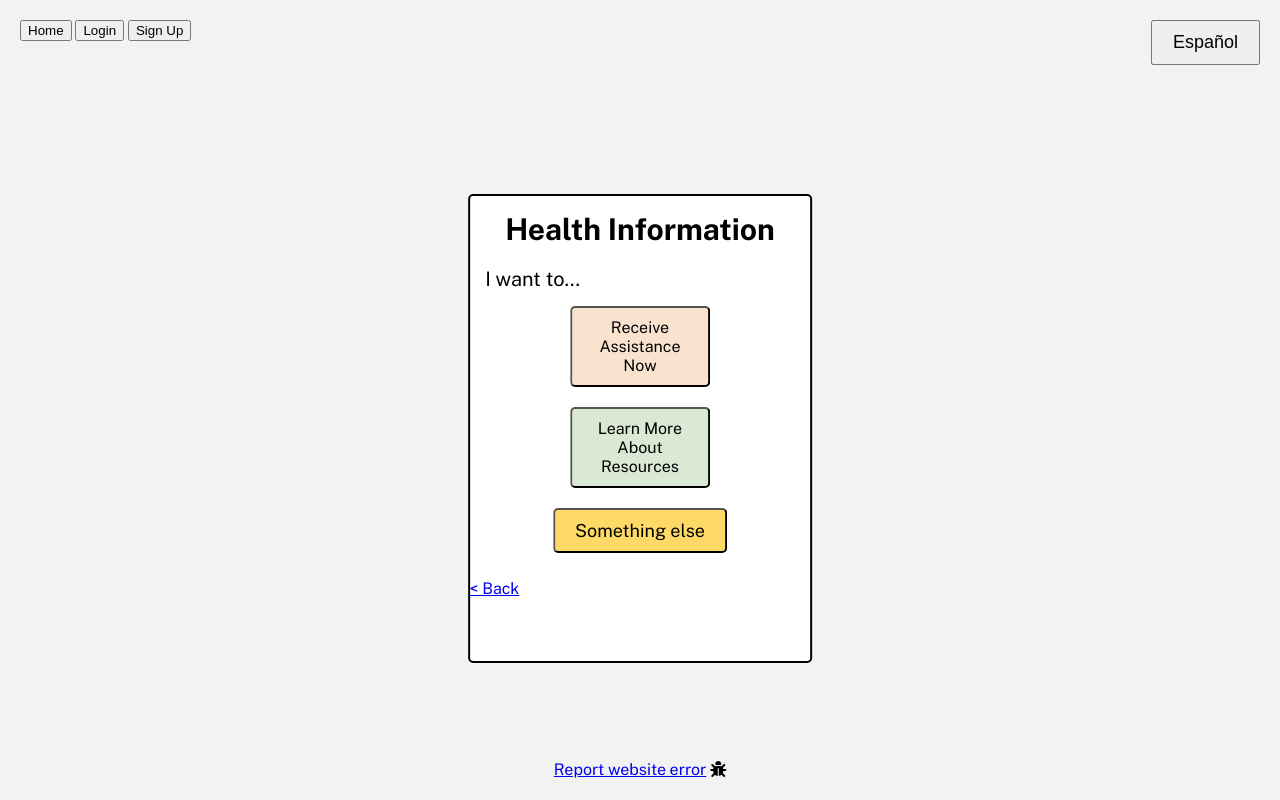
After one commit to uchicago-capp-30320/new-arrivals-chi, a Flask app: page /health in a window 1280 px wide. The commit adds this page. Run offline with Flask 3, Linux system fonts and the light colour scheme.

Commit message:
adapted health page, created template for search

```diff
--- a/new_arrivals_chi/app/main.py
+++ b/new_arrivals_chi/app/main.py
@@ -2,8 +2,8 @@
 Project: new_arrivals_chi
 File name: main.py
 Associated Files:
-    Templates: base.html, home.html, legal.html, profile.html,
-    login.html, info.html
+    Templates: base.html, home.html, legal.html, health.html,
+    health_search.html, profile.html, login.html, info.html
 
 Runs primary flask application for Chicago's new arrivals' portal.
 
@@ -13,8 +13,8 @@ Methods:
     * legal - Route to legal portion of application.
 
 Last updated:
-@Author: Madeleine Roberts @MadeleineKRoberts
-@Date: 04/25/2024
+@Author: Summer Long @Sumslong
+@Date: 05/03/2024
 
 Creation:
 @Author: Summer Long @Sumslong
@@ -70,7 +70,7 @@ def profile():
 def legal():
     """
     Establishes route for the legal page. This route is accessible
-    within the 'legal' button in the navigation bar.
+    within the 'legal' button on the home page.
 
     Returns:
         Renders main legal page.
@@ -78,6 +78,33 @@ def legal():
 
     language = request.args.get("lang", "en")
     return render_template("legal.html", language=language)
+
+
+@main.route("/health")
+def health():
+    """
+    Establishes route for the health page. This route is accessible
+    within the 'health' button on the home page.
+
+    Returns:
+        Renders main health page.
+    """
+
+    language = request.args.get("lang", "en")
+    return render_template("health.html", language=language)
+
+
+@main.route("/health/search")
+def health_search():
+    """
+    Establishes route for the health search page. This route is accessible
+    by selecting 'Receive Assistance Now' on the health page.
+
+    Returns:
+        Renders the health search page.
+    """
+    language = request.args.get("lang", "en")
+    return render_template("health_search.html", language=language)
 
 
 @main.route("/info")
--- a/new_arrivals_chi/app/static/css/main.css
+++ b/new_arrivals_chi/app/static/css/main.css
@@ -107,6 +107,8 @@ title {
     margin-bottom: 20px;
     text-align: center;
     width: 100%;
+    margin-left: 20px;
+    margin-right: 20px;
 }
 
 .box-title {
--- /dev/null
+++ b/new_arrivals_chi/app/templates/health.html
@@ -0,0 +1,40 @@
+<!--
+Project: new_arrivals_chi
+File name: health.html
+Associated Files:
+    base.html, main.py
+
+Landing page for user to navigate through health information.
+
+Creation:
+@Author: Summer Long @sumslong
+@Date: 05/03/2024
+
+Contributors:
+Summer Long @sumslong
+-->
+{% extends "base.html" %}
+
+{% block content %}
+
+    <form action="/health" method="GET">
+        <button type="submit" class="language-button">{{ 'Español' if language == 'en' else 'English' }}</button>
+        <input type="hidden" name="lang" value="{{ 'es' if language == 'en' else 'en' }}">
+    </form>
+    <div class="box">
+        <div class="box-big-title">Health Information</div>
+        <div class="box-title">I want to...</div>
+        <div class="button-container">
+            <button class="button orange" onclick="navigateTo('/health/search', '{{ language }}')">
+                {{ 'Ayudame Ahora' if language == 'es' else 'Receive Assistance Now' }}
+              </button>
+            <button class="button green">Learn More About Resources</button>
+            <button class="yellow-button">Something else</button>
+            <p class="bottom-left">
+                <a href="/">{{ '<    ' if language == 'es' else '< Back' }}</a>
+            </p>
+            <p>
+        </div>
+
+    </div>
+{% endblock %}
--- a/new_arrivals_chi/app/templates/home.html
+++ b/new_arrivals_chi/app/templates/home.html
@@ -23,7 +23,7 @@ Madeleine Roberts @MadeleineKRoberts
     <p>{{ 'Por favor haz click abajo para comenzar:' if language == 'es' else 'Please click below to begin:'}}</p>
     <div class="home-button-container">
         <button class="button button-blue" onclick="navigateTo('/legal', '{{ language }}')">{{ 'Legal' if language == 'es' else 'Legal' }}</button>
-        <button class="button button-yellow" onclick="window.location.href='/health'">{{ 'Salud' if language == 'es' else 'Health' }}</button>
+        <button class="button button-yellow" onclick="navigateTo('/health', '{{ language }}')">{{ 'Salud' if language == 'es' else 'Health' }}</button>
         <button class="button button-green" onclick="window.location.href='/food'">{{ 'Comida' if language == 'es' else 'Food' }}</button>
     </div>
 {% endblock %}
```
Also changed, not shown: new_arrivals_chi/app/templates/health_search.html (added, +25 -0 lines).
